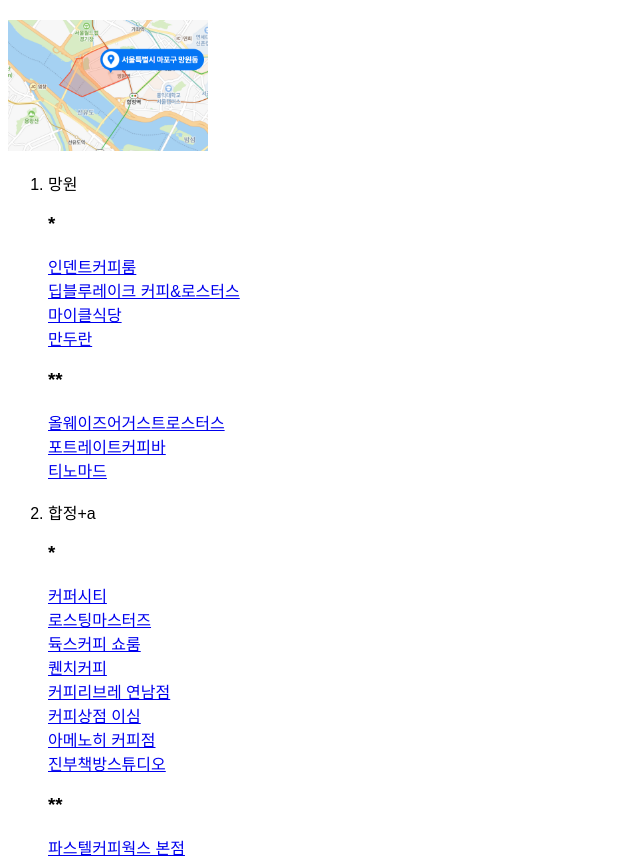
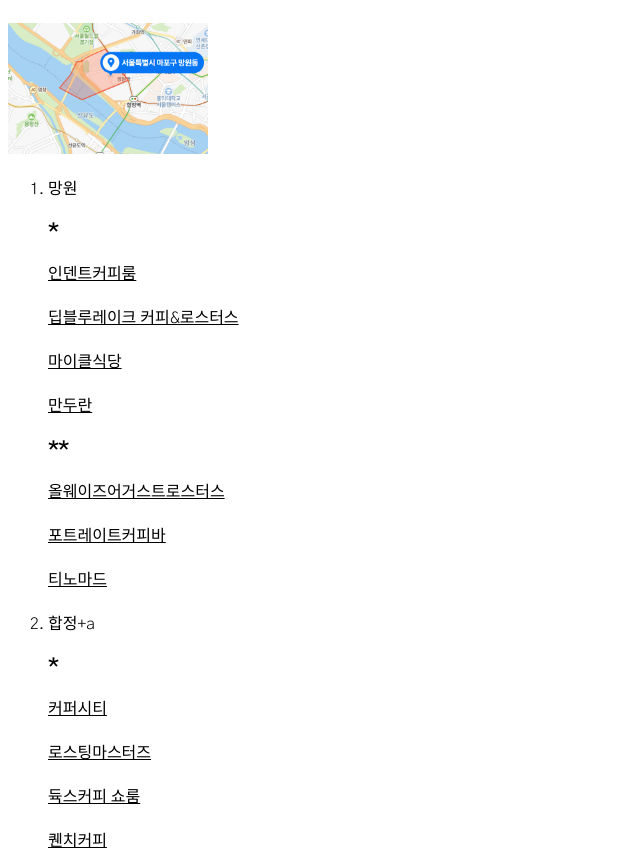
Before and after one commit to youngjaiiii/coffee__, a plain HTML site: page index.html in a window 1280 px wide. Shown: the part 87-948 px from the top of the page, without its empty margins (0-640 px from the left). Drawn offline with Linux system fonts and the light colour scheme.

Commit message:
Update index.html

```diff
--- a/index.html
+++ b/index.html
@@ -2,9 +2,7 @@
 <html>
 <head>
  <title>coffee</title>
- <meta charset="utf-8">
- <style>
-  <link rel="preconnect" href="https://fonts.googleapis.com">
+ <link rel="preconnect" href="https://fonts.googleapis.com">
 <link rel="preconnect" href="https://fonts.gstatic.com" crossorigin>
 <link href="https://fonts.googleapis.com/css2?family=Gothic+A1:wght@300&display=swap" rel="stylesheet">
  <meta charset="utf-8">
@@ -23,55 +21,55 @@
   <li>망원</li>
 <h3>*</h3>
 <a href="http://naver.me/F7C59SU4"
- target="_blank" >인덴트커피룸</a><br>
+ target="_blank" >인덴트커피룸</a><br><br>
  <a href="http://naver.me/5cTA816Y"
-  target="_blank" >딥블루레이크 커피&로스터스</a><br>
+  target="_blank" >딥블루레이크 커피&로스터스</a><br><br>
   <a href="http://naver.me/FDQjwV6J"
-   target="_blank" >마이클식당</a><br>
+   target="_blank" >마이클식당</a><br><br>
    <a href="http://naver.me/5ncPAdbO"
     target="_blank" >만두란</a><br>
 <h3>**</h3>
 <a href="http://naver.me/5uxciaVQ"
- target="_blank" >올웨이즈어거스트로스터스</a><br>
+ target="_blank" >올웨이즈어거스트로스터스</a><br><br>
 <a href="http://naver.me/FCbdCsO4"
- target="_blank" >포트레이트커피바</a><br>
+ target="_blank" >포트레이트커피바</a><br><br>
  <a href="http://naver.me/FdsGem36"
   target="_blank" >티노마드</a><br><br>
   <li>합정+a </li>
   <h3>*</h3>
   <a href="http://naver.me/FxL3qCGb"
-   target="_blank" >커퍼시티</a><br>
+   target="_blank" >커퍼시티</a><br><br>
    <a href="http://naver.me/G4rLTgRm"
-    target="_blank" >로스팅마스터즈</a><br>
+    target="_blank" >로스팅마스터즈</a><br><br>
     <a href="http://naver.me/GhE89nep"
-     target="_blank" >듁스커피 쇼룸</a><br>
+     target="_blank" >듁스커피 쇼룸</a><br><br>
     <a href="http://naver.me/GROzvktH"
-     target="_blank" >퀜치커피</a><br>
+     target="_blank" >퀜치커피</a><br><br>
  <a href="http://naver.me/IMQpVw17"
-     target="_blank" >커피리브레 연남점</a><br>
+     target="_blank" >커피리브레 연남점</a><br><br>
  <a href="http://naver.me/xbwK76I6"
-     target="_blank" >커피상점 이심</a><br>
+     target="_blank" >커피상점 이심</a><br><br>
  <a href="http://naver.me/5cT2xW1n"
-     target="_blank" >아메노히 커피점</a><br>
+     target="_blank" >아메노히 커피점</a><br><br>
      <a href="http://naver.me/xPIvTikH"
       target="_blank" >진부책방스튜디오</a><br>
   <h3>**</h3>
   <a href="http://naver.me/xPIYY35F"
-   target="_blank" >파스텔커피웍스 본점</a><br>
+   target="_blank" >파스텔커피웍스 본점</a><br><br>
    <a href="http://naver.me/5VelZioR"
-    target="_blank" >로스팅마스터즈 본점</a><br>
+    target="_blank" >로스팅마스터즈 본점</a><br><br>
   <a href="http://naver.me/xnKhPtDv"
-   target="_blank" >멜브</a><br>
+   target="_blank" >멜브</a><br><br>
      <a href="http://naver.me/GAir9Cp1"
-       target="_blank" >펠트</a><br>
+       target="_blank" >펠트</a><br><br>
    <a href="http://naver.me/IIqfmdZG"
-    target="_blank" >문학살롱 초고</a><br>
+    target="_blank" >문학살롱 초고</a><br><br>
     <a href="http://naver.me/FU3612IL"
-     target="_blank" >커피발전소</a><br>
+     target="_blank" >커피발전소</a><br><br>
      <a href="http://naver.me/FpXxlljC"
-      target="_blank" >칼라스커피</a><br>
+      target="_blank" >칼라스커피</a><br><br>
       <a href="http://naver.me/FiLAMxJb"
-       target="_blank" >서점극장 라블레</a><br>
+       target="_blank" >서점극장 라블레</a><br><br>
      <a href="http://naver.me/5wfHrmgw"
         target="_blank" >어나더룸</a><br><br>
       <li>마포구는 아닌데 근처 연희동</li>
```
